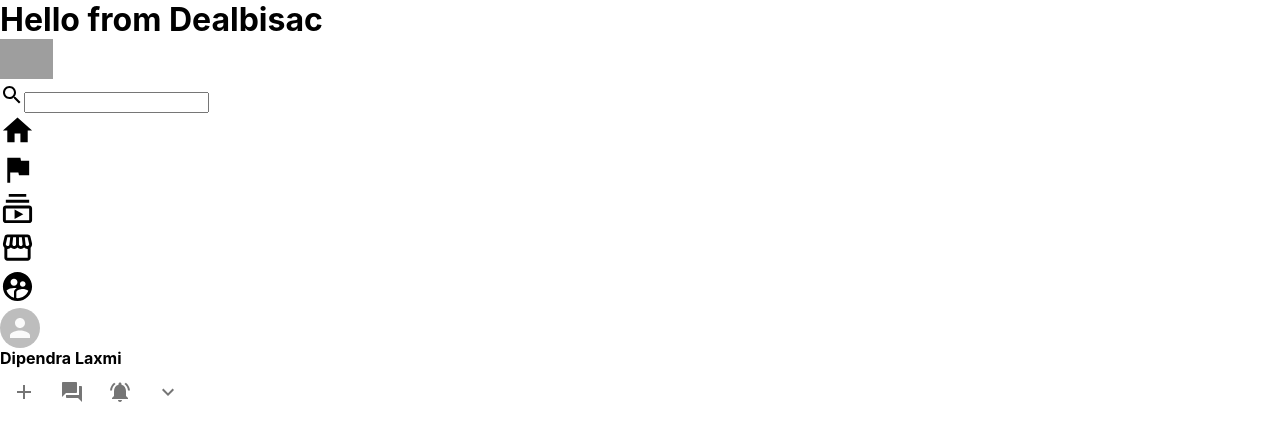
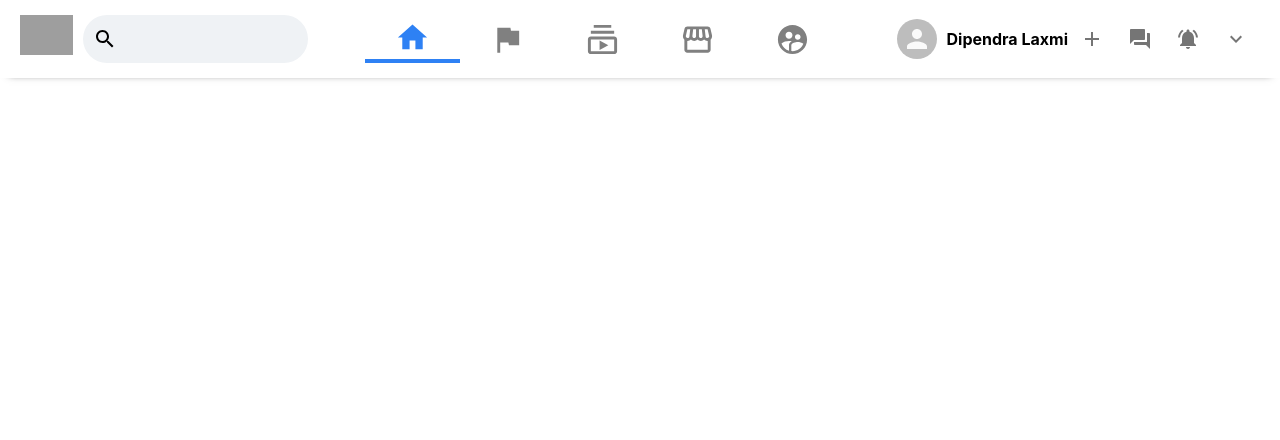
Before and after one commit to dealbisac/facebook-clone, a React (Create React App) app: page / in a window 1280 px wide. Shown: the top 440 px of the page. Built offline with nearby package versions, Linux system fonts and the light colour scheme; grey boxes are pictures that could not be loaded.

Commit message:
header done

```diff
--- a/src/App.js
+++ b/src/App.js
@@ -6,10 +6,6 @@
 function App() {
   return (
     <div className="app">
-      <h1>
-        Hello from Dealbisac
-      </h1>
-
       {/* Header */}
       <Header />
 
--- a/src/Header.css
+++ b/src/Header.css
@@ -1,3 +1,84 @@
+.header {
+  padding: 15px 20px;
+  display: flex;
+  justify-content: space-between;
+  position: sticky;
+  background-color: white;
+  z-index: 100;
+  top: 0;
+  box-shadow: 0px 5px 8px -9px rgba(0, 0, 0, 0.75);
+}
+
+.header__left {
+  display: flex;
+  justify-content: space-evenly;
+}
+
 .header__left > img {
   height: 40px;
 }
+
+.header__input {
+  display: flex;
+  align-items: center;
+  background-color: #eff2f5;
+  padding: 10px;
+  margin-left: 10px;
+  border-radius: 999px;
+}
+
+.header__input > input {
+  border: none;
+  background-color: transparent;
+  outline-width: 0;
+}
+
+.header__center {
+  display: flex;
+  flex: 1;
+  justify-content: center;
+}
+
+.header__option > .MuiSvgIcon-root {
+  color: gray;
+}
+
+.header__option:hover > .MuiSvgIcon-root {
+  color: #2e81f4;
+}
+
+.header__option--active > .MuiSvgIcon-root {
+  color: #2e81f4;
+}
+
+.header__option--active {
+  border-bottom: 4px solid #2e81f4;
+}
+
+.header__option {
+  display: flex;
+  align-items: center;
+  padding: 0 30px;
+  cursor: pointer;
+}
+
+.header__option:hover {
+  background-color: #eff2f5;
+  border-radius: 10px;
+  align-items: center;
+  padding: 0 30px;
+  border-bottom: none;
+}
+
+.header__info {
+  display: flex;
+  align-items: center;
+}
+
+.header__info > h4 {
+  margin-left: 10px;
+}
+
+.header__right {
+  display: flex;
+}
--- a/src/Header.js
+++ b/src/Header.js
@@ -27,8 +27,8 @@
                 </div>
             </div>
 
-            <div className="header__middle">
-                <div className="header__option">
+            <div className="header__center">
+                <div className="header__option header__option--active">
                     <HomeIcon fontSize="large" />
                 </div>
                 <div className="header__option">
@@ -46,7 +46,7 @@
             </div>
 
             <div className="header__right">
-                <div className="header_info">
+                <div className="header__info">
                     <Avatar />
                     <h4>Dipendra Laxmi</h4>
                 </div>
@@ -64,7 +64,7 @@
                 </IconButton>
             </div>
 
-        </div>
+        </div >
     )
 }
 
```
